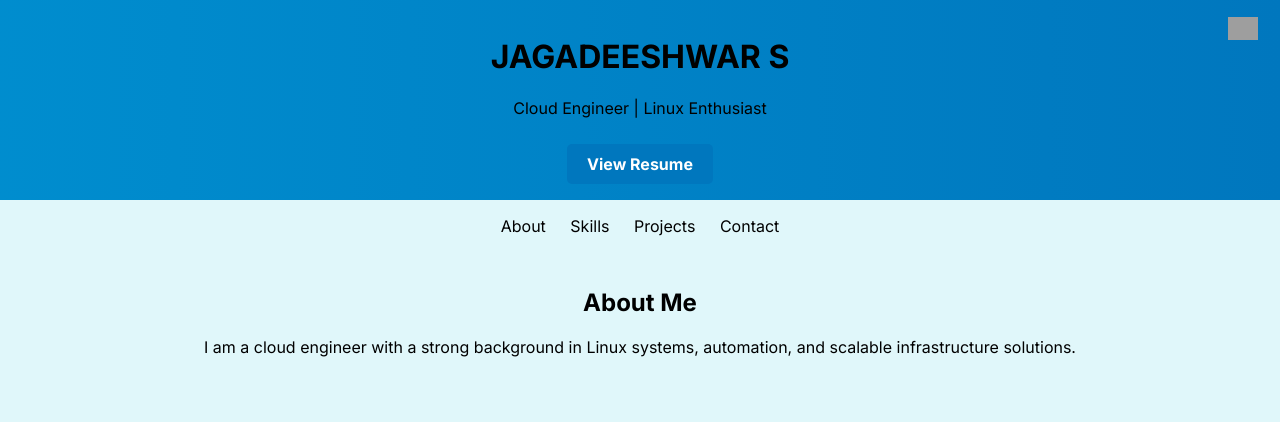
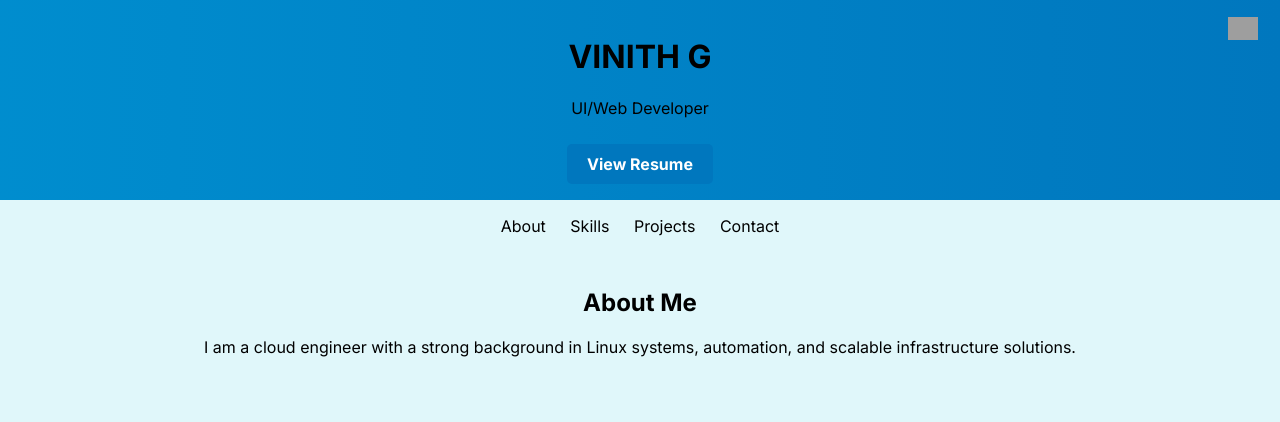
Before and after one commit to vinithguru/vinithguru, a plain HTML site: page index.html in a window 1280 px wide. Shown: the top 422 px of the page. Drawn offline with nearby package versions, Linux system fonts and the light colour scheme; grey boxes are pictures that could not be loaded.

Commit message:
Update index.html
name changes

```diff
--- a/index.html
+++ b/index.html
@@ -92,8 +92,8 @@
   </button>
 
   <header>
-    <h1>JAGADEESHWAR S</h1>
-    <p>Cloud Engineer | Linux Enthusiast</p>
+    <h1>VINITH G</h1>
+    <p>UI/Web Developer</p>
     <a class="resume-button" href="resume.pdf" target="_blank">View Resume</a>
   </header>
 
```
